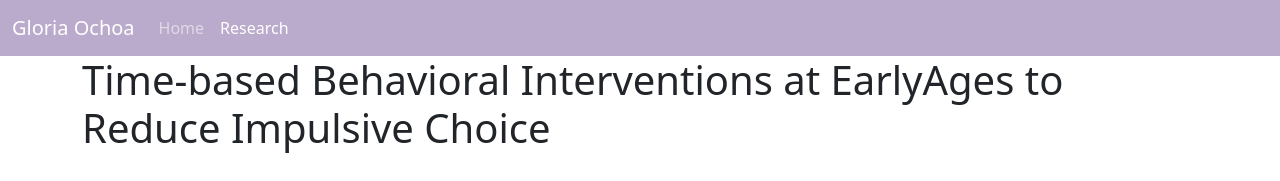
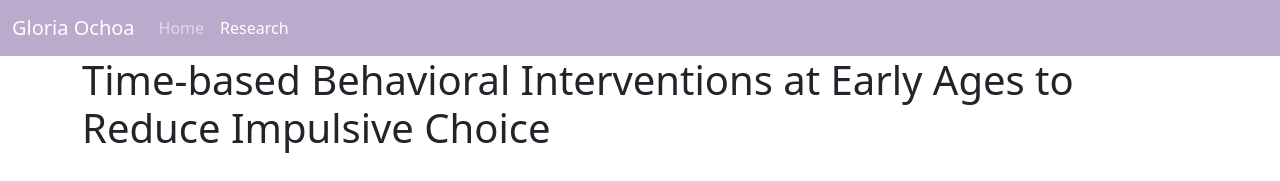
Before and after one commit to gloriaochoa/gloriaochoa.github.io, a plain HTML site: page research/impulsivity_early_age.html in a window 1280 px wide. Shown: the top 181 px of the page. Drawn offline with nearby package versions, Linux system fonts and the light colour scheme.

Commit message:
fix typo

```diff
--- a/research/impulsivity_early_age.html
+++ b/research/impulsivity_early_age.html
@@ -30,7 +30,7 @@
       <div class="container">
         <div class="row">
           <div class="col-sm-12 col-md-12 col-lg-12">
-            <h1>Time-based Behavioral Interventions at EarlyAges to Reduce Impulsive Choice</h1>
+            <h1>Time-based Behavioral Interventions at Early Ages to Reduce Impulsive Choice</h1>
           </div>
 
         </div>
```
